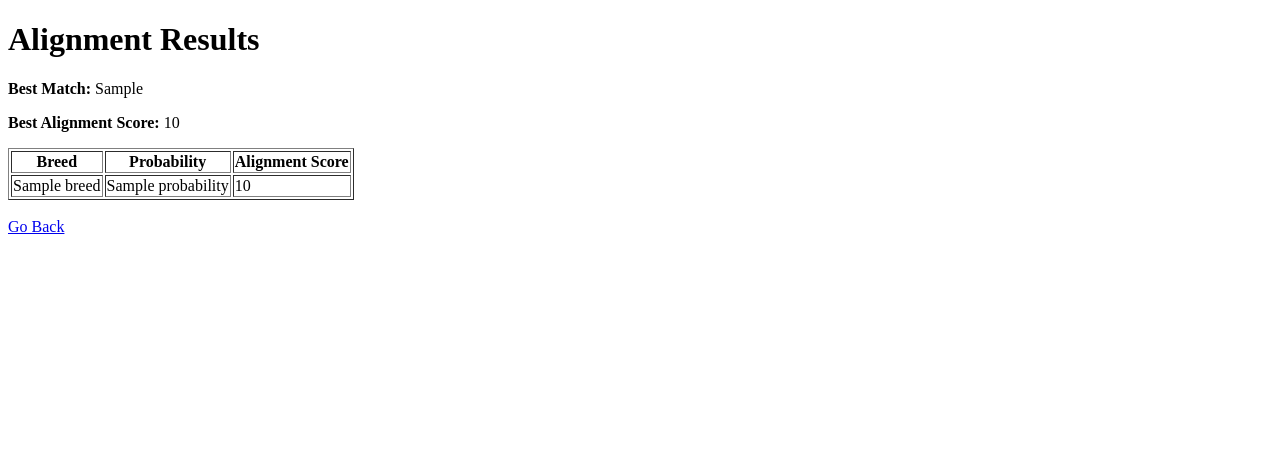
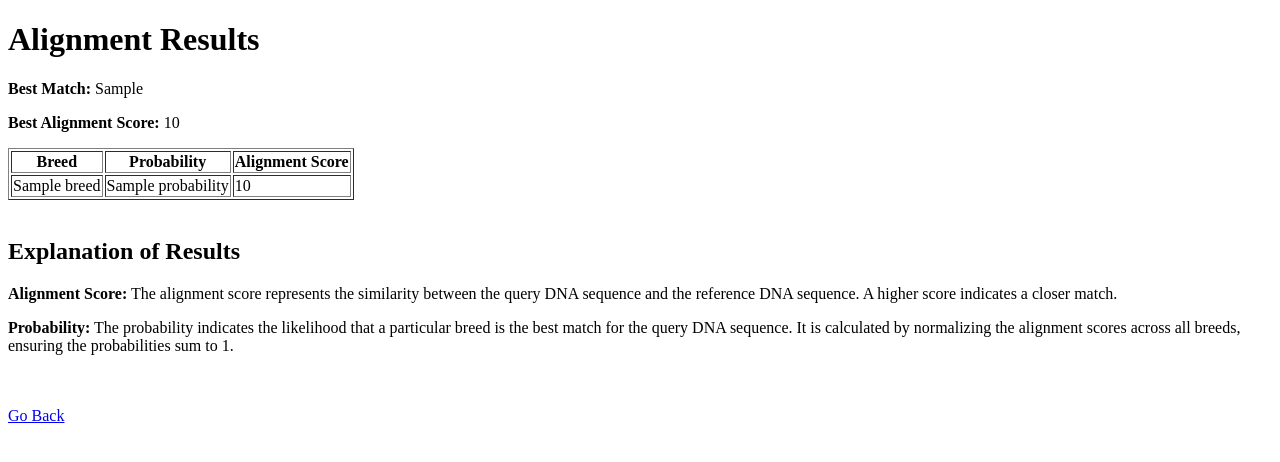
Before and after one commit to kenenx/Dog-Breed-DNA-Identification, a Flask app: template templates/results.html in a window 1280 px wide. Shown: the top 462 px of the page. Run offline with Flask 3, Linux system fonts and the light colour scheme; the template is opened without the code that fills it: most values are stand-ins (such as "Sample title", 1, 10 or a date in 2020).

Commit message:
add explanation for results

```diff
--- a/templates/results.html
+++ b/templates/results.html
@@ -28,6 +28,11 @@
         </tbody>
     </table>
     <br>
+    <h2>Explanation of Results</h2>
+    <p><strong>Alignment Score:</strong> The alignment score represents the similarity between the query DNA sequence and the reference DNA sequence. A higher score indicates a closer match.</p>
+    <p><strong>Probability:</strong> The probability indicates the likelihood that a particular breed is the best match for the query DNA sequence. It is calculated by normalizing the alignment scores across all breeds, ensuring the probabilities sum to 1.</p>
+    <br>
+    <br>
     <a href="/">Go Back</a>
 </body>
 </html>
```
